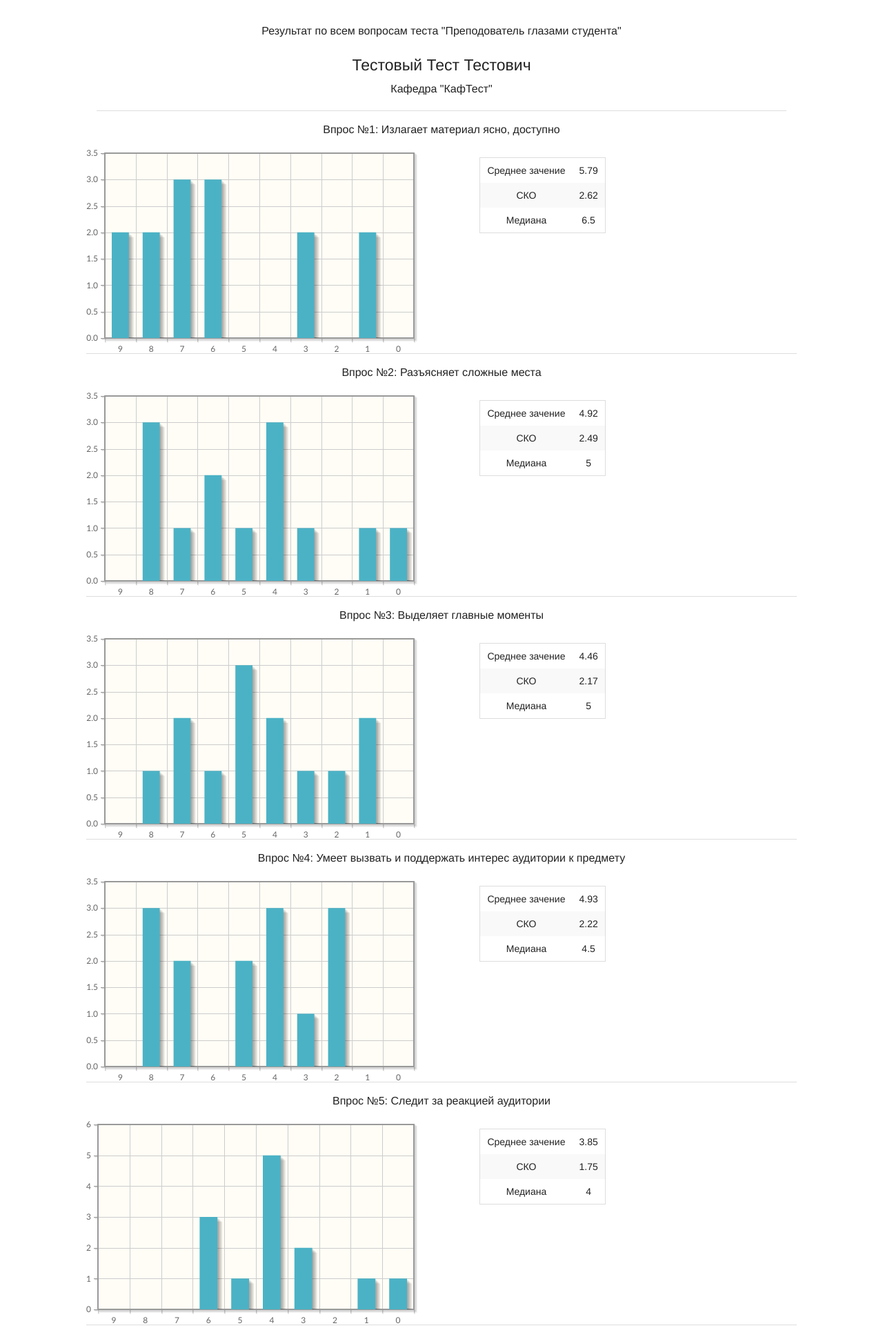
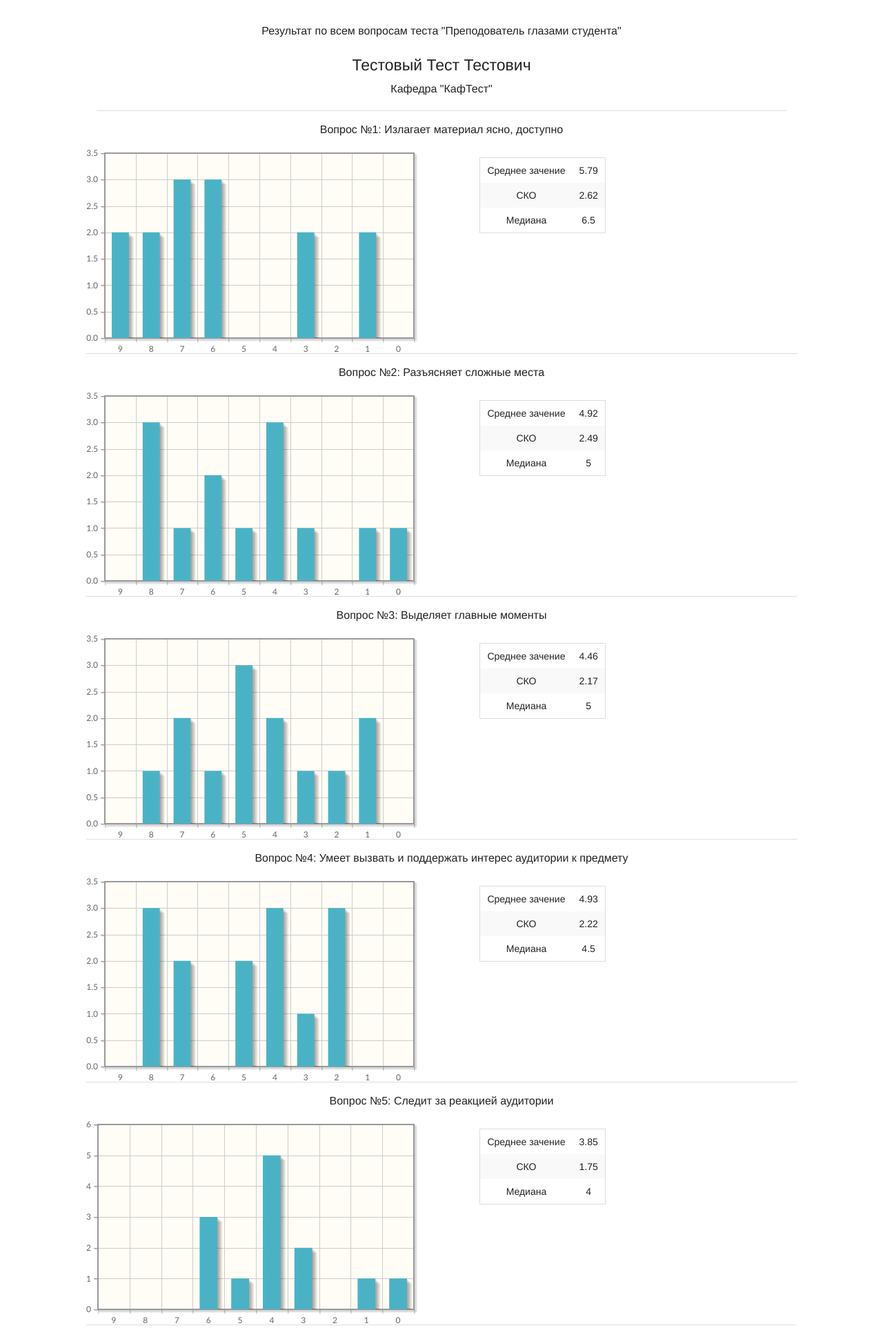
Before and after one commit to cImentik/studq, a Django app: page /report/1/ in a window 1280 px wide. Shown: the top 1925 px of the page at 69% size. Run offline with Django 3.2, Linux system fonts and the light colour scheme; a user stored in the database is signed in; data comes from the database, SQL or seed files in the repository; parts of the project's set-up code (start-up, migrations or seed data) failed here and were passed over.

Commit message:
исправлена очепятка в report.html

```diff
--- a/quiz/templates/quiz/report.html
+++ b/quiz/templates/quiz/report.html
@@ -29,7 +29,7 @@
 </div>
 <div class="row">
     {% for key, question in data.items %}
-        <div class="row text-center">Впрос №{{ key }}: {{ question.content }}</div>
+        <div class="row text-center">Вопрос №{{ key }}: {{ question.content }}</div>
         <br/>
         <div class="row">
             <div id="chart{{ key }}" class="large-6 medium-5 small-6 column">
```
